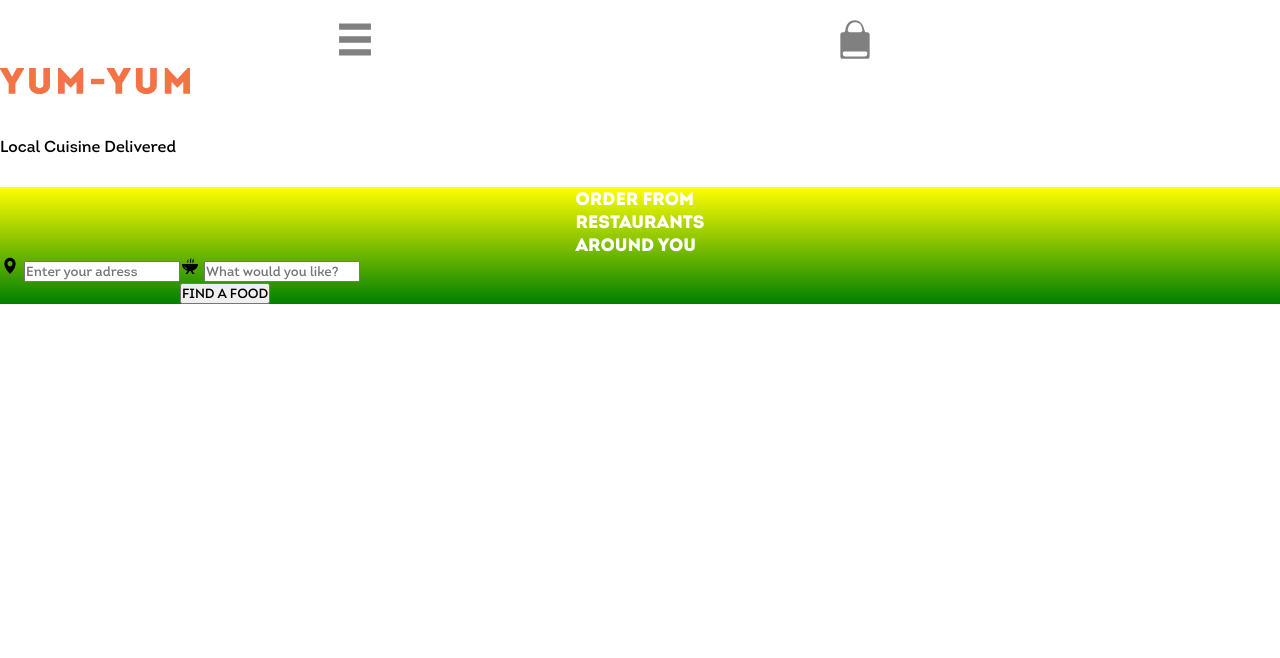
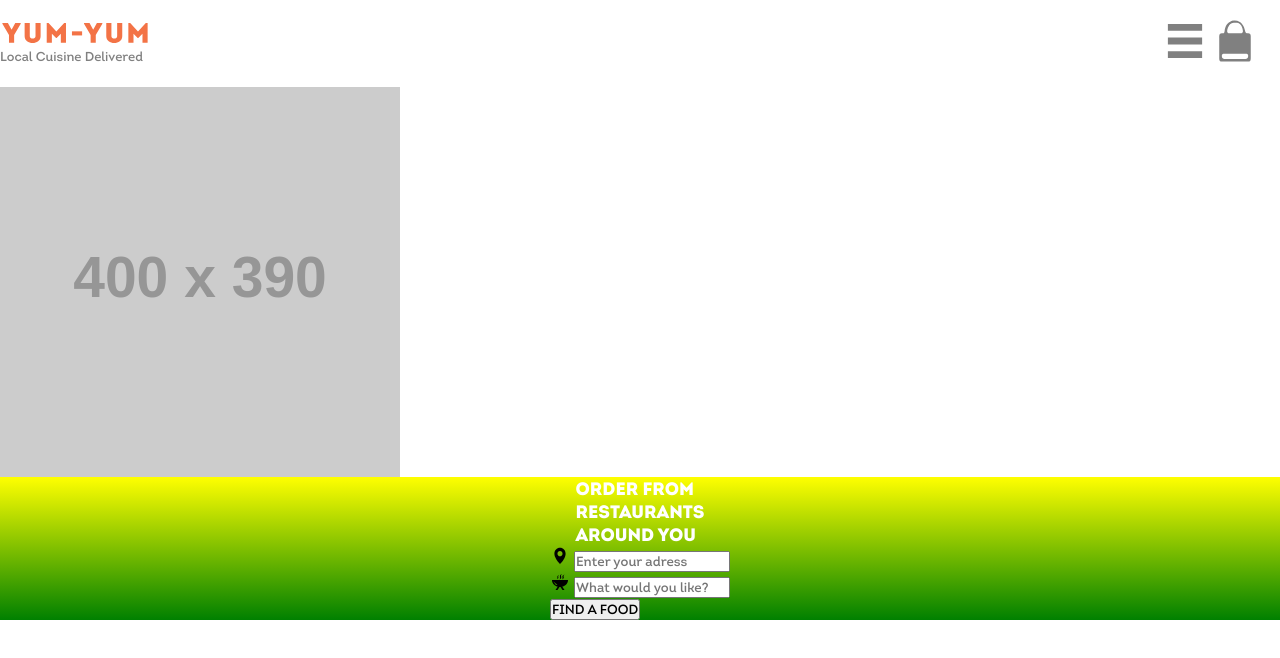
Before and after one commit to factoriaf5-p52/yum-yum-Rguzman77, a plain HTML site: page index.html in a window 1280 px wide. Drawn offline with Linux system fonts and the light colour scheme; placeholder pictures from the web are drawn by us.

Commit message:
added grey images from placeholder, added css property's to nav

```diff
--- a/index.html
+++ b/index.html
@@ -14,15 +14,14 @@
 
     <header class="header">
         <div class="logo">
-            <img alt="logo" title="logo" width="190px" height="100px" src="images/logo.svg">
+            <img alt="logo" title="logo" width="150px" height="20px" src="images/logo.svg">
             <p id="text_under_logo">Local Cuisine Delivered</p>
         </div>
         <nav class="nav">
-            <a href=""><img alt="hamburger" title="hamburger" width="30%" height="30%" src="images/hamburger.svg"></a>
-            <a href=""><img alt="cart" title="cart" width="30%" height="30%" src="images/cart.svg"></a>
+            <a href=""><img alt="hamburger" title="hamburger" width="50px" height="50px" src="images/hamburger.svg"></a>
+            <a href=""><img alt="cart" title="cart" width="50px" height="50px" src="images/cart.svg"></a>
         </nav>
-    </header>
-
+    </header>  <img id="coverimage" src="https://via.placeholder.com/400x390.png">
     <main>
         <h1 id="orderfrom">ORDER FROM <br>
             RESTAURANTS <br>
--- a/style.css
+++ b/style.css
@@ -25,6 +25,13 @@ body {
 /*HEADER*/
 
 .logo {
+  padding-right: 50px;
+  white-space: nowrap;
+}
+#text_under_logo{
+  color:grey;
+  font-size:small;
+
 }
 .header {
   display: flex;
@@ -36,9 +43,17 @@ body {
 .nav {
   filter: opacity(50%);
   display: flex;
+  padding-inline: 20px;
   justify-content: flex-end;
 }
 a {
+}
+#coverimage{
+  margin:0;
+  padding:0;
+  display: flex;
+  align-items: center;
+  justify-content: center;
 }
 #pin {
   fill: orange;
@@ -57,6 +72,9 @@ a {
 }
 #fillform{
   display: flex;
+  flex-direction:column;
+  align-items:center;
+
 
 }
 main {
```
